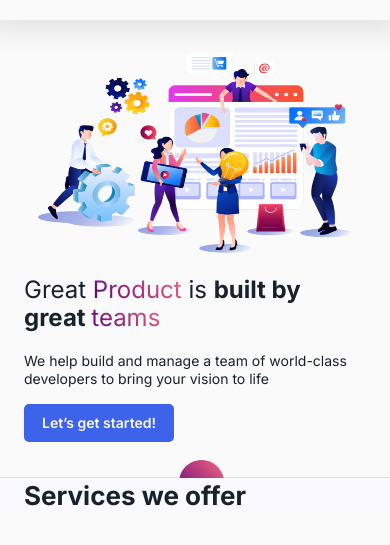
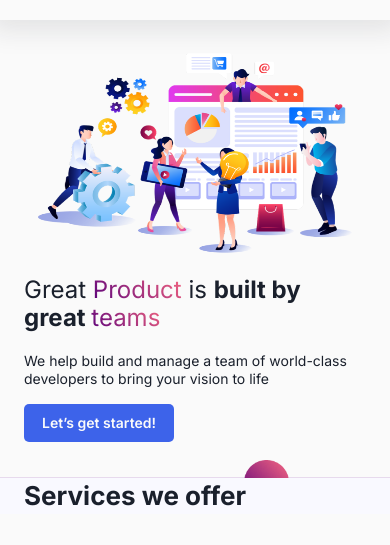
Before and after one commit to Aashik81443/frontend-html, a website: page index.html in a window 390 px wide. Shown: the part 59-604 px from the top of the page. Drawn offline with Linux system fonts and the light colour scheme.

Commit message:
responsive circle element added in hero banner

```diff
--- a/sass/pages/index.scss
+++ b/sass/pages/index.scss
@@ -89,7 +89,7 @@
         .circle {
             position: absolute;
             bottom: 0;
-            right: 70%;
+            left: 35%;
             transform: translate(107px, 33px);
             z-index: 1;
 
```
Also changed, not shown: styles.css.
